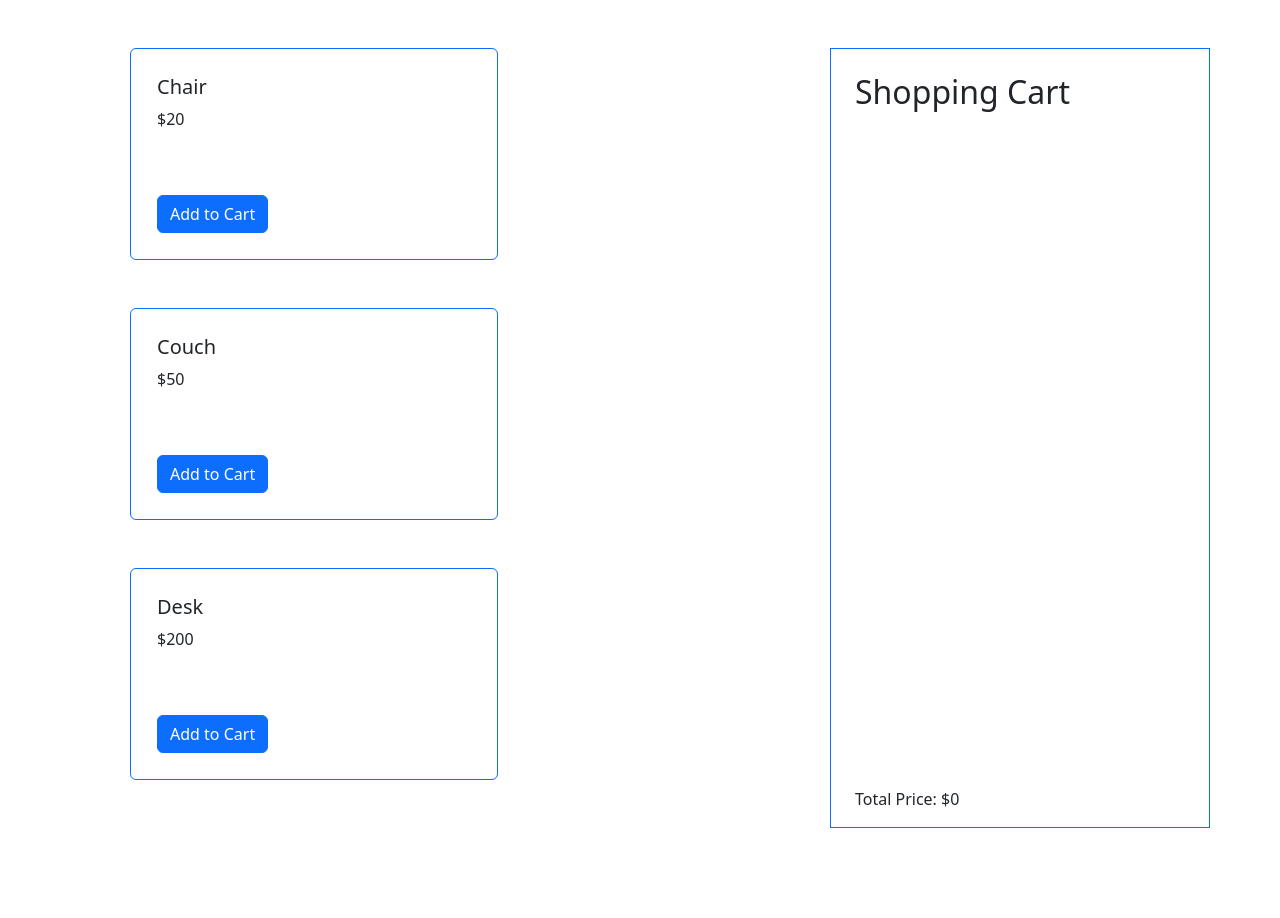
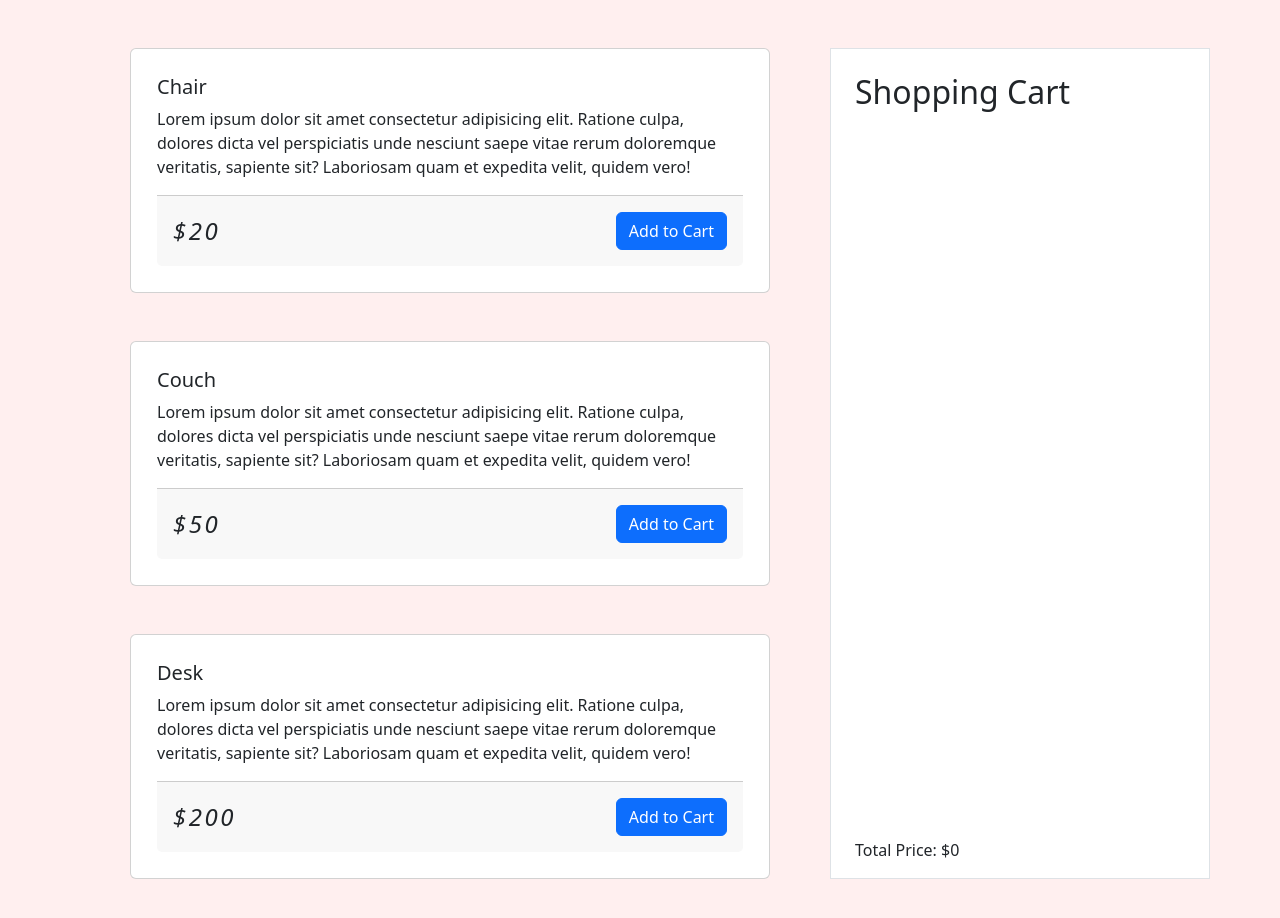
Before and after one commit to Pubstar/React-Shop, a React (Vite) app in the folder Webshop/: page / in a window 1280 px wide. Shown: the top 918 px of the page. Before the commit the page ends 828 px from the top, so only its background shows below. Built offline with nearby package versions, Linux system fonts and the light colour scheme.

Commit message:
Random styling updates

```diff
--- a/Webshop/src/App.css
+++ b/Webshop/src/App.css
@@ -2,6 +2,10 @@
     padding: 0;
     margin: 0;
     box-sizing: border-box;
+}
+
+body {
+    background-color:rgba(255, 0, 0, 0.061);
 }
 
 .item-frame {
@@ -11,3 +15,14 @@
 .container-fluid {
     height: 100vh;
 }
+
+.itemCardFooterPrice {
+    font-size: 24px;
+    font-weight: 200;
+    font-style: italic;
+    letter-spacing: 2.5px;
+}
+
+.shopping-cart {
+    background-color: white;
+}
--- a/Webshop/src/App.jsx
+++ b/Webshop/src/App.jsx
@@ -3,9 +3,7 @@ import { useState } from 'react'
 import './App.css'
 import Button from 'react-bootstrap/Button';
 import Card from 'react-bootstrap/Card';
-import Container from 'react-bootstrap/Container';
 import Row from 'react-bootstrap/Row';
-import Col from 'react-bootstrap/Col';
 
 function App() {
 
@@ -77,29 +75,33 @@ function App() {
       <Row>
         <div className='col-sm-8'>
         {items.map(item => {
-          return <Card border='primary' className='w-50 m-5'>
+          return <Card className='m-5'>
             <Card.Body>
             <div key={item.id} className='item-frame'>
               <Card.Title>{item.name}</Card.Title>
-              <Card.Text>${item.price}</Card.Text>
-              <Button className='mt-5' variant='primary' onClick={() => {addToCart(item)}}>Add to Cart</Button>
+              <Card.Text> Lorem ipsum dolor sit amet consectetur adipisicing elit. Ratione culpa, dolores dicta vel perspiciatis unde nesciunt saepe vitae rerum doloremque veritatis, sapiente sit? Laboriosam quam et expedita velit, quidem vero! </Card.Text>
+              <Card.Footer className='d-flex justify-content-between align-items-center px-5 py-3 p-sm-3'>
+                <span className='font-weight-bold itemCardFooterPrice'>${item.price}</span>
+
+                <Button variant='primary' onClick={() => {addToCart(item)}}>Add to Cart</Button>
+                </Card.Footer>
             </div>
           </Card.Body>
           </Card>
         })}
         </div>
-        <div className='col-sm-4 mt-5 border border-primary p-4 position-relative'>
+        <div className='col-sm-4 mt-5 mb-5 border p-4 position-relative shopping-cart'>
             <h2>Shopping Cart</h2>
             {shoppingCart.map((item,idx) => {
-              return <Card border='primary' className='mt-5' key={idx}>
+              return <Card className='mb-5 mt-1' key={idx}>
                 <Card.Body>
                 <Card.Title>{item.name}</Card.Title>
                 <Card.Text>${item.price}/per item</Card.Text>
                 </Card.Body>
-                <Card.Footer className='d-flex justify-content-between align-items-center px-5'>
-                  <Button variant='danger w-25' onClick={() => {removeFromCart(item)}}>-</Button>
+                <Card.Footer className='d-flex justify-content-between align-items-center px-5 p-sm-2'>
+                  <Button variant='danger w-20' onClick={() => {removeFromCart(item)}}>-</Button>
                   {item.quantity}
-                  <Button variant='success w-25' onClick={() => {addToCart(item)}}>+</Button>
+                  <Button variant='success w-20' onClick={() => {addToCart(item)}}>+</Button>
                 </Card.Footer>
                 </Card>
             })}
```
